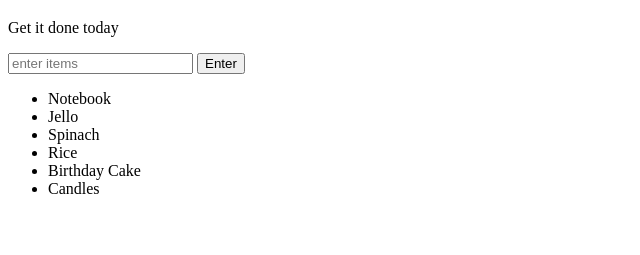
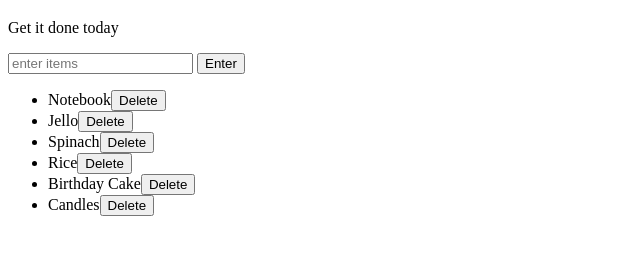
Before and after one commit to sharathpbharath/ShopingListinDOM.github.io, a plain HTML site: page index.html in a window 1280 px wide. Shown: the part 61-316 px from the top of the page, without its empty margins (0-640 px from the left). Drawn offline with Linux system fonts and the light colour scheme.

Commit message:
Update index.html

```diff
--- a/index.html
+++ b/index.html
@@ -9,13 +9,13 @@
 	<p id="first">Get it done today</p>
 	<input id="userinput" type="text" placeholder="enter items">
 	<button id="enter">Enter</button>
-	<ul id="myList">
-		<li class="bold red" random="23">Notebook</li>
-		<li>Jello</li>
-		<li>Spinach</li>
-		<li>Rice</li>
-		<li>Birthday Cake</li>
-		<li>Candles</li>
+	<ul id=myList>
+		<li class="bold red" random="23">Notebook<button class="delete">Delete</button></li>
+		<li>Jello<button class="delete">Delete</button></li>
+		<li>Spinach<button class="delete">Delete</button></li>
+		<li>Rice<button class="delete">Delete</button></li>
+		<li>Birthday Cake<button class="delete">Delete</button></li>
+		<li>Candles<button class="delete">Delete</button></li>
 	</ul>
 	<script type="text/javascript" src="script.js"></script>
 </body>
```
